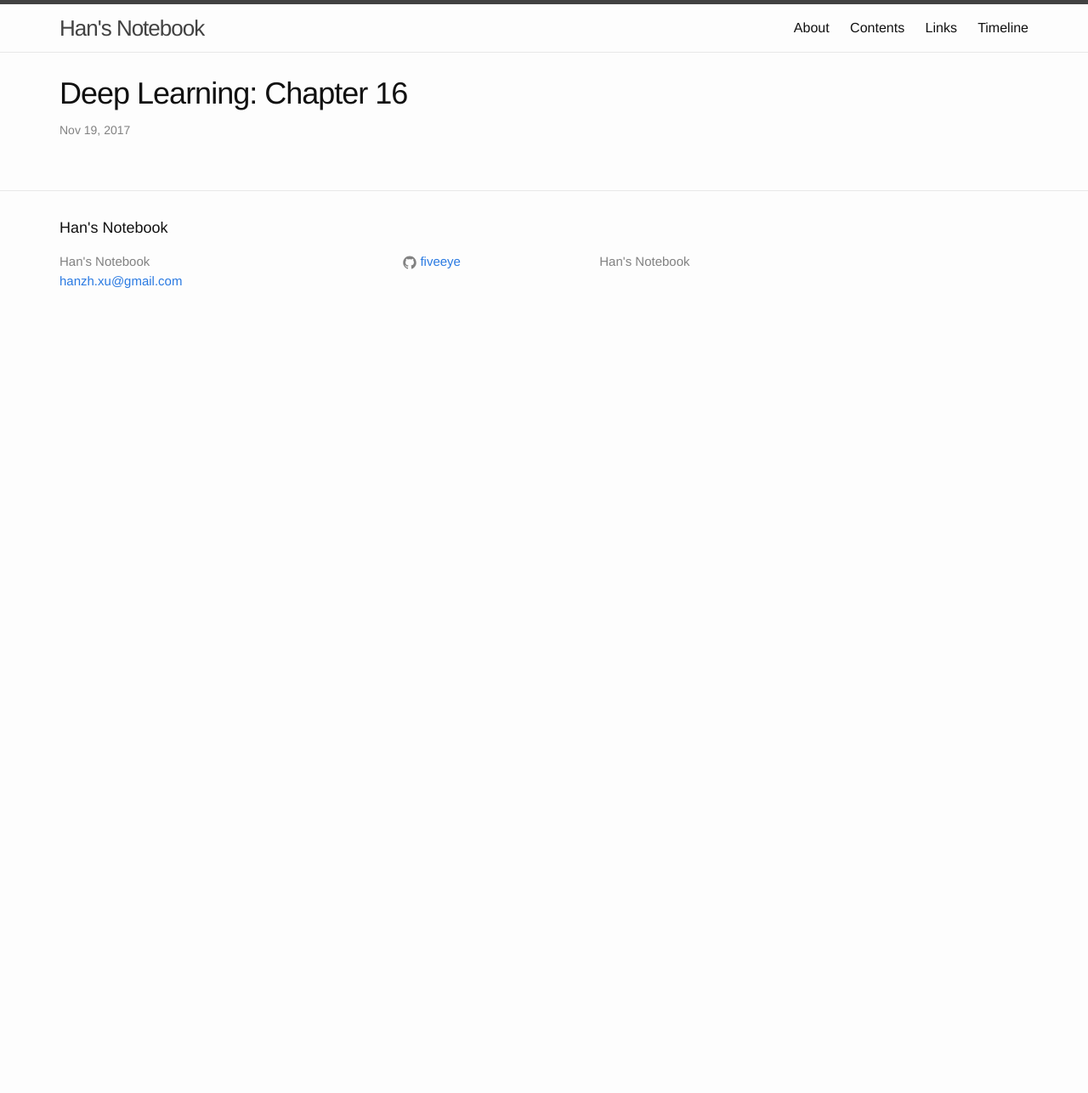
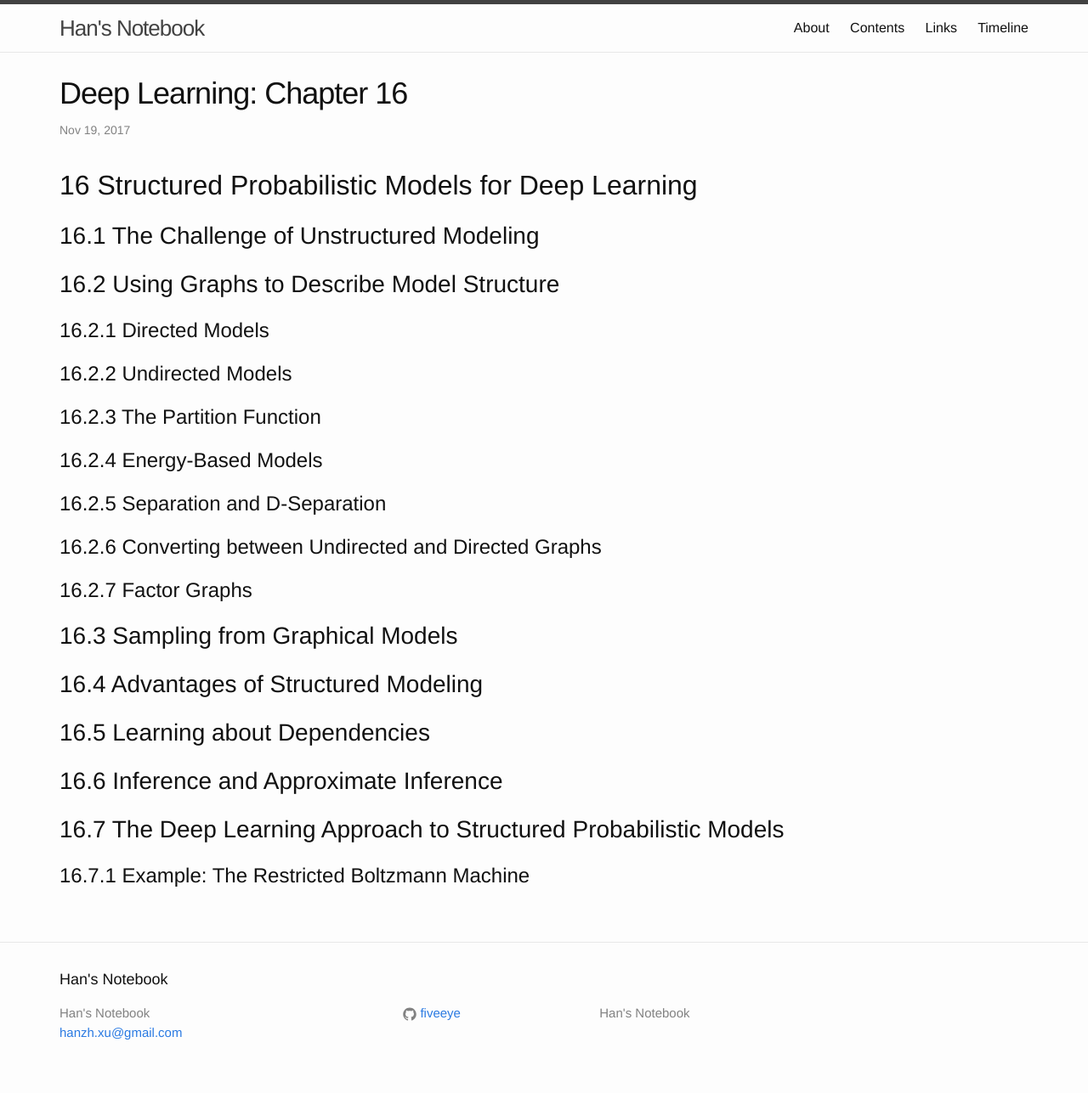
Before and after one commit to FiveEyes/FiveEyes.github.io, a Jekyll site: the page built from _posts/deeplearningbook/2017-11-19-Deep-Learning-Book-16.md, in a window 1280 px wide. Shown: the whole page at 85% size. Built offline with Jekyll 4.4.1, drawn with Linux system fonts in a browser that asks for light colours; before the commit the page ends 900 px from its top, so only the background shows below that.

Commit message:
Update 2017-11-19-Deep-Learning-Book-16.md

```diff
--- a/_posts/deeplearningbook/2017-11-19-Deep-Learning-Book-16.md
+++ b/_posts/deeplearningbook/2017-11-19-Deep-Learning-Book-16.md
@@ -4,3 +4,35 @@ title: "Deep Learning: Chapter 16"
 date: 2017-11-19 21:45:00
 categories: Learning
 ---
+
+# 16 Structured Probabilistic Models for Deep Learning
+
+## 16.1 The Challenge of Unstructured Modeling
+
+## 16.2 Using Graphs to Describe Model Structure
+
+### 16.2.1 Directed Models
+
+### 16.2.2 Undirected Models
+
+### 16.2.3 The Partition Function
+
+### 16.2.4 Energy-Based Models
+
+### 16.2.5 Separation and D-Separation
+
+### 16.2.6 Converting between Undirected and Directed Graphs
+
+### 16.2.7 Factor Graphs
+
+## 16.3 Sampling from Graphical Models
+
+## 16.4 Advantages of Structured Modeling
+
+## 16.5 Learning about Dependencies
+
+## 16.6 Inference and Approximate Inference
+
+## 16.7 The Deep Learning Approach to Structured Probabilistic Models
+
+### 16.7.1 Example: The Restricted Boltzmann Machine
```
